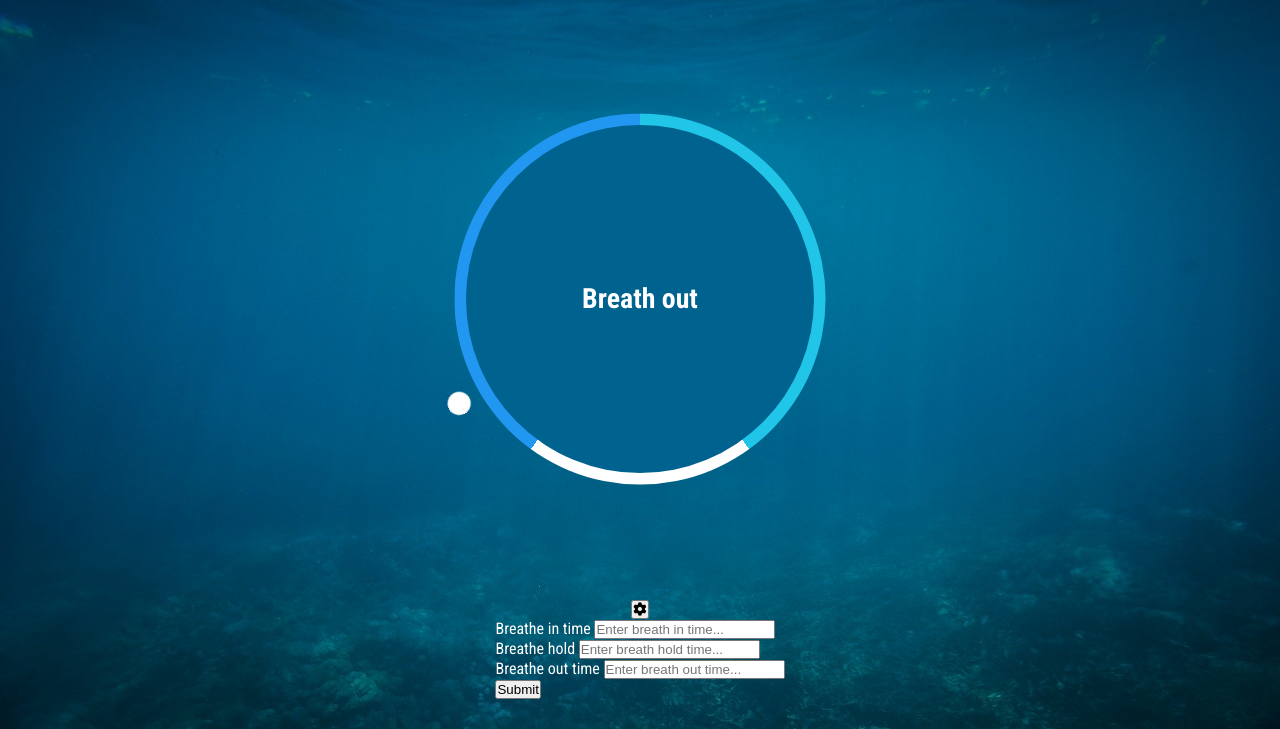
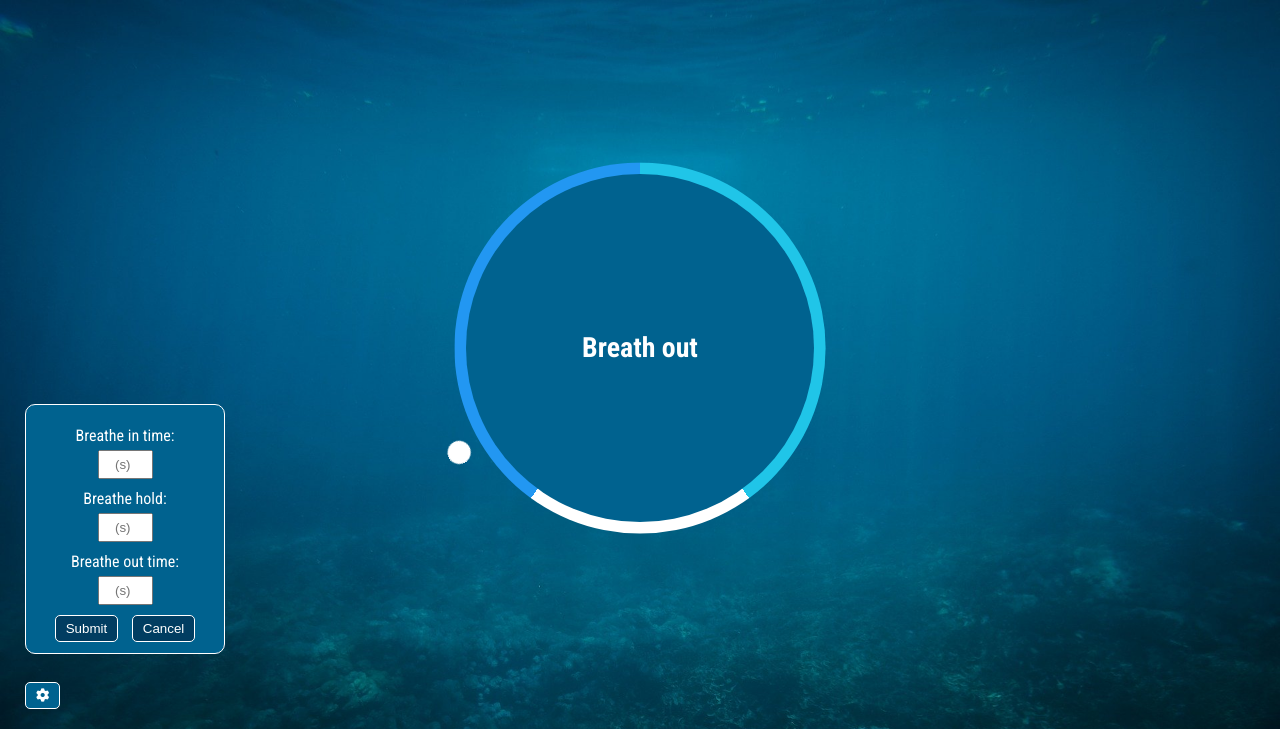
Before and after one commit to BartlomiejMogielnicki/relax-breathing-app, a plain HTML site: page index.html in a window 1280 px wide. Shown: the part 71-800 px from the top of the page. Drawn offline with Linux system fonts and the light colour scheme.

Commit message:
Add settings styling

```diff
--- a/index.html
+++ b/index.html
@@ -26,21 +26,22 @@
 
     <button class="settings-btn" id="settings-btn"><i class="fas fa-cog"></i></button>
 
-    <div class="settings-container" id="settings-container">
+    <div class="settings-container show" id="settings-container">
         <form>
             <div>
-                <label for="">Breathe in time</label>
-                <input type="number" placeholder="Enter breath in time..." required>
+                <label for="">Breathe in time:</label>
+                <input type="number" placeholder="(s)" required>
             </div>
             <div>
-                <label for="">Breathe hold</label>
-                <input type="number" placeholder="Enter breath hold time..." required>
+                <label for="">Breathe hold:</label>
+                <input type="number" placeholder="(s)" required>
             </div>
             <div>
-                <label for="">Breathe out time</label>
-                <input type="number" placeholder="Enter breath out time..." required>
+                <label for="">Breathe out time:</label>
+                <input type="number" placeholder="(s)" required>
             </div>
             <button class="submit-btn" id="submit-btn">Submit</button>
+            <button class="close-btn" id="close-btn">Cancel</button>
         </form>
     </div>
 
--- a/style.css
+++ b/style.css
@@ -10,6 +10,7 @@ body {
     font-family: 'Roboto Condensed', sans-serif;
     background: #025373 url(/img/Image1.jpg) no-repeat center center/cover;
     min-height: 100vh;
+    width: 100%;
     overflow: hidden;
     color: white;
     display: flex;
@@ -109,3 +110,70 @@ body {
         transform: scale(1);
     }
 }
+
+button {
+    padding: 5px 10px;
+    cursor: pointer;
+    background-color: #00628F;
+    border: 1px solid white;
+    border-radius: 5px;
+    color: white;
+    margin: 0 5px;
+}
+
+button:focus,
+input:focus {
+    outline: 0;
+}
+
+.settings-btn {
+    position: absolute;
+    bottom: 20px;
+    left: 20px;
+}
+
+.settings-container {
+    position: absolute;
+    left: -100%;
+    bottom: 75px;
+    height: 250px;
+    width: 200px;
+    display: flex;
+    flex-direction: column;
+    justify-content: space-around;
+    align-items: center;
+    background-color: #00628F;
+    border-radius: 10px;
+    border: 1px solid white;
+    transition: .3s;
+}
+
+.settings-container.show {
+    left: 25px;
+}
+
+.settings-container div {
+    display: flex;
+    flex-direction: column;
+    justify-content: center;
+    align-items: center;
+    margin-top: 10px;
+    margin-bottom: 10px;
+}
+
+.settings-container input {
+    margin-top: 5px;
+    padding: 5px;
+    width: 55px;
+    text-align: right;
+}
+
+.settings-container button {
+    background-color: #013D61;
+    transition: .3s;
+}
+
+.settings-container button:hover {
+    background-color: white;
+    color: #013D61;
+}
```
